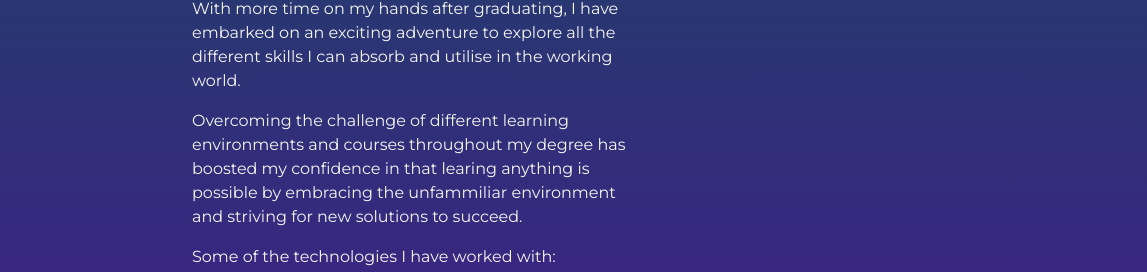
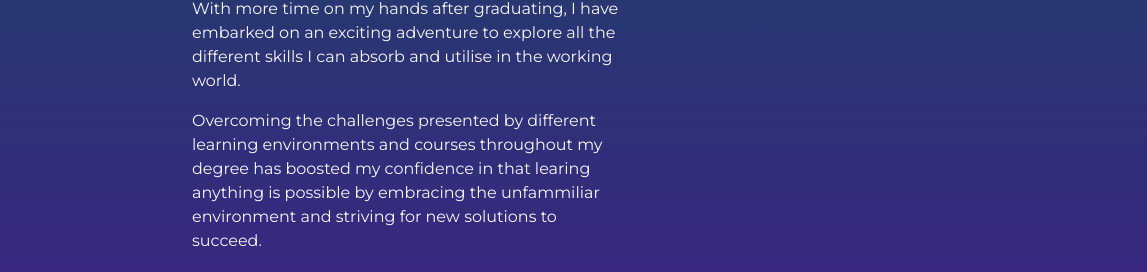
Before and after one commit to ImaadG/Personal-Site, a plain HTML site: page index.html in a window 1280 px wide. Shown: the part 517-789 px from the top of the page, 0-1147 px from the left. Drawn offline with nearby package versions, Linux system fonts and the light colour scheme.

Commit message:
Update about me #2

```diff
--- a/index.html
+++ b/index.html
@@ -73,7 +73,7 @@
                 <p>With more time on my hands after graduating, I have embarked on an exciting adventure to explore all the different skills I can absorb and utilise
                     in the working world.
                 </p>
-                <p> Overcoming the challenge of different learning environments and courses throughout my degree has boosted my confidence
+                <p> Overcoming the challenges presented by different learning environments and courses throughout my degree has boosted my confidence
                     in that learing anything is possible by embracing the unfammiliar environment and striving for new solutions to succeed.
                 </p>
                 <p>Some of the technologies I have worked with:
```
